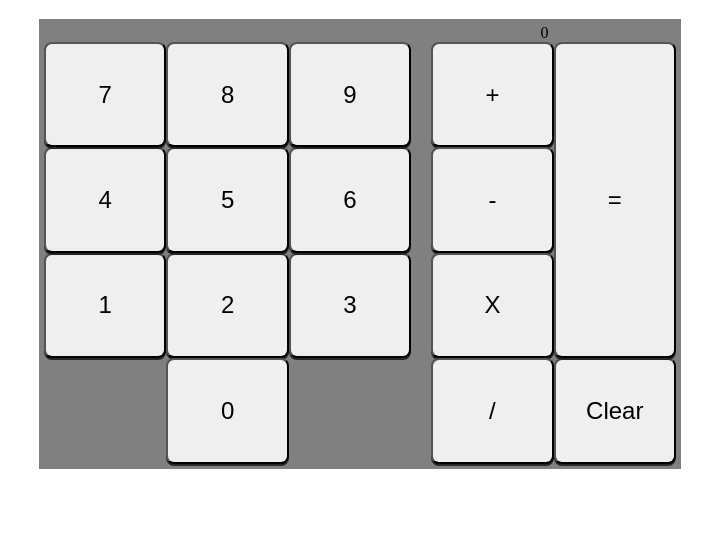
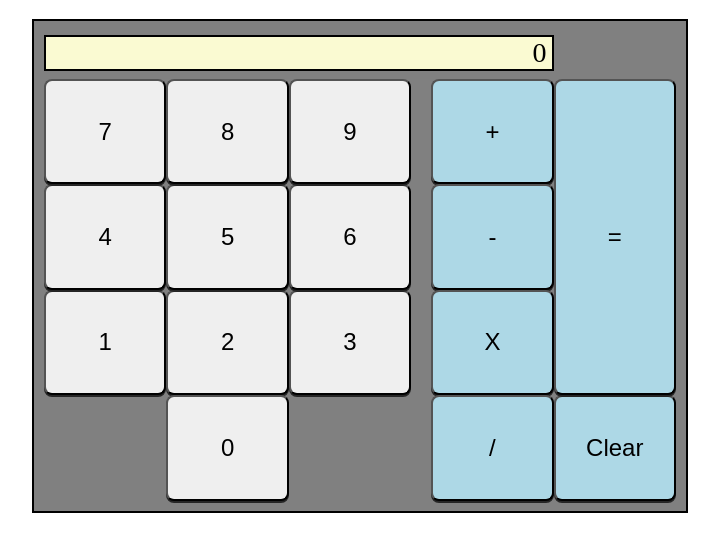
Before and after one commit to CRSpeight/Odin-Calculator, a plain HTML site: page index.html in a window 1280 px wide. Shown: the part 61-612 px from the top of the page, without its empty margins (280-999 px from the left). Drawn offline with Linux system fonts and the light colour scheme.

Commit message:
GUI visual improvements

```diff
--- a/style.css
+++ b/style.css
@@ -11,7 +11,9 @@
     "four five six . subtract equal"
     "one two three . multiply equal"
     ". zero . . divide clear";
-  padding: 5px;
+  padding: 10px;
+  border-style: solid;
+  border-width: 2px;
 }
 
 h1 {
@@ -21,6 +23,12 @@ h1 {
 #messageBox {
   grid-area: message;
   text-align: right;
+  background-color: lightgoldenrodyellow;
+  height: 2rem;
+  margin: 0.25rem 0 0.5rem 0;
+  border-style: solid;
+  border-width: 2px;
+  font-size: 1.75rem;
 }
 
 #message {
@@ -36,3 +44,7 @@ button {
   text-align: center;
   padding-top: 30%;
 }
+
+.function {
+  background-color: lightblue;
+}
```
